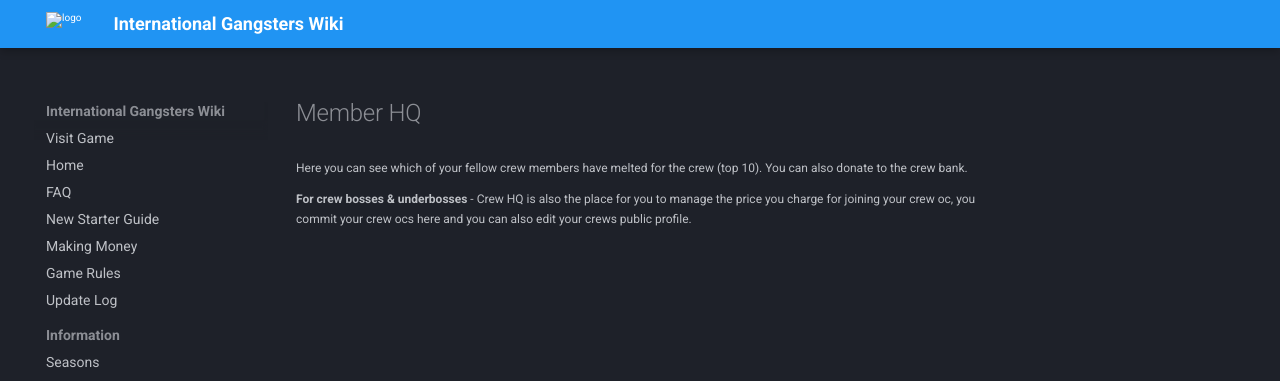
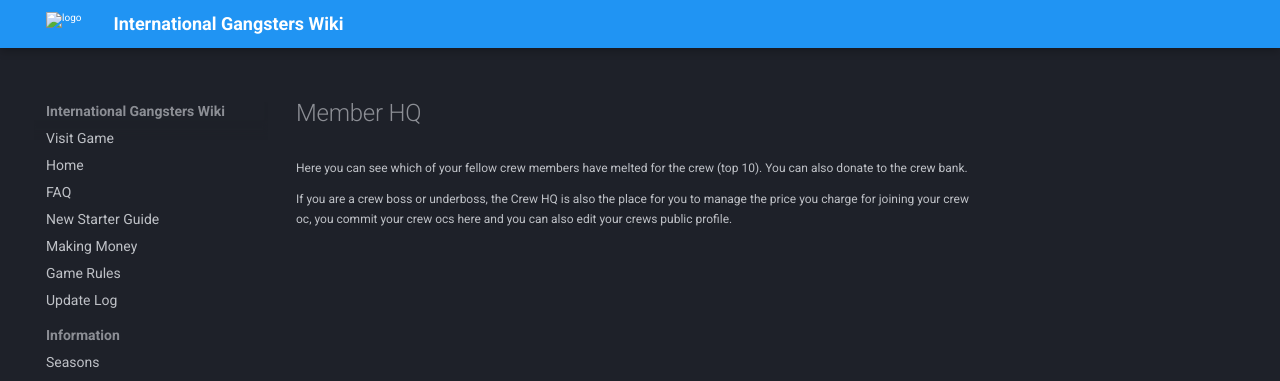
Before and after one commit to InternationalGangsters/wiki, an MkDocs documentation site: the page built from docs/crews/member_hq.md, in a window 1280 px wide. Shown: the top 381 px of the page. Built offline with MkDocs 1.6.1 and Material for MkDocs 9.7.7, drawn with Linux system fonts in a browser that asks for light colours; comment, search, counter and statistics services are not loaded.

Commit message:
Update member_hq.md
Additional wording created - Mol

```diff
--- a/docs/crews/member_hq.md
+++ b/docs/crews/member_hq.md
@@ -2,4 +2,4 @@
 
 Here you can see which of your fellow crew members have melted for the crew (top 10). You can also donate to the crew bank.
 
-**For crew bosses & underbosses** - Crew HQ is also the place for you to manage the price you charge for joining your crew oc, you commit your crew ocs here and you can also edit your crews public profile.
+If you are a crew boss or underboss, the Crew HQ is also the place for you to manage the price you charge for joining your crew oc, you commit your crew ocs here and you can also edit your crews public profile.
```
